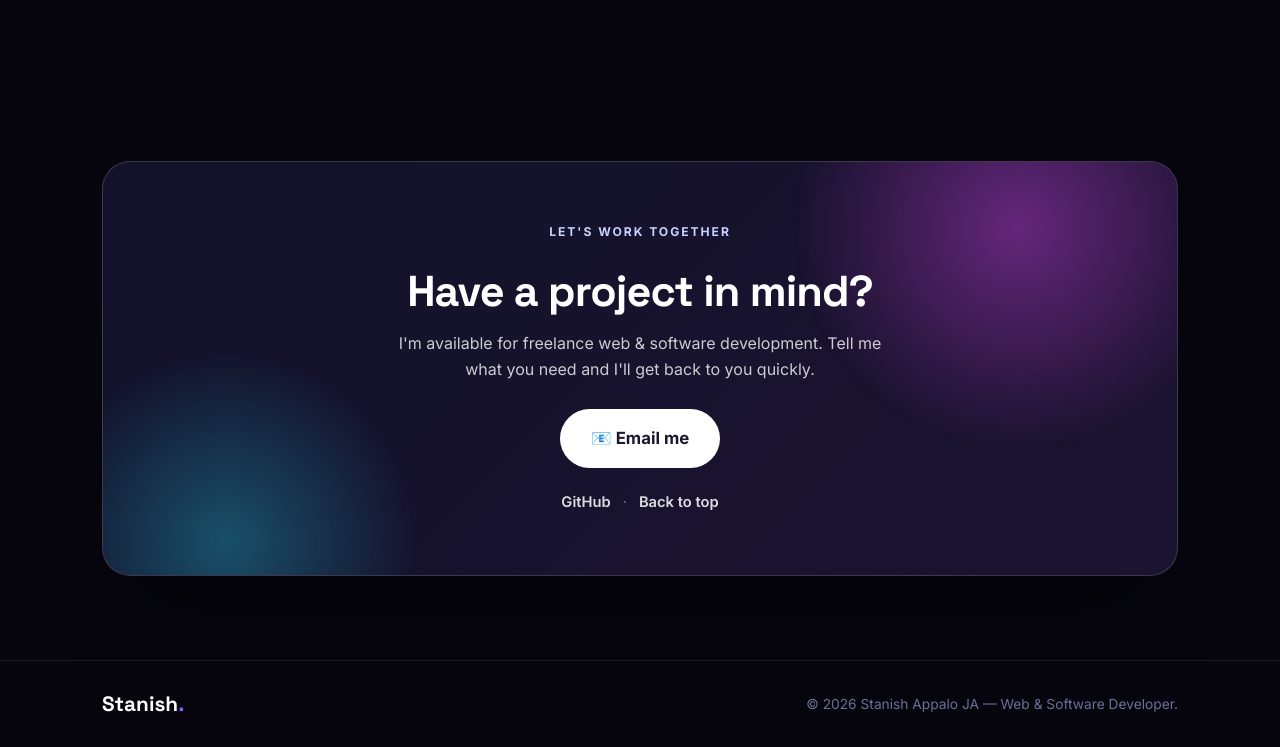
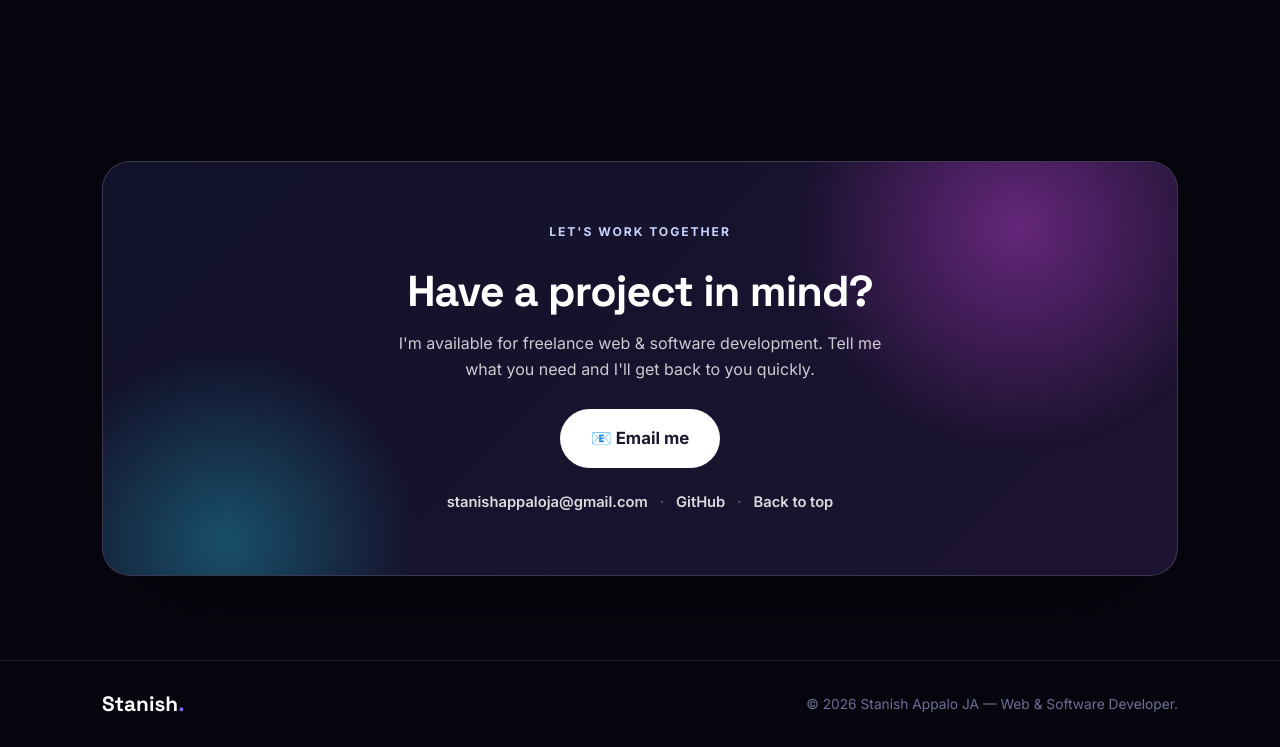
Before and after one commit to stanish-appalo/developer-portfolio, a plain HTML site: page index.html in a window 1280 px wide. Shown: the part 3222-3969 px from the top of the page. Drawn offline with Linux system fonts and the light colour scheme.

Commit message:
Add real contact email to portfolio

```diff
--- a/index.html
+++ b/index.html
@@ -240,9 +240,10 @@
           <p class="eyebrow light">Let's work together</p>
           <h2>Have a project in mind?</h2>
           <p>I'm available for freelance web &amp; software development. Tell me what you need and I'll get back to you quickly.</p>
-          <!-- TODO: replace with your real contact email before publishing -->
-          <a href="mailto:your.email@example.com" class="btn btn-light btn-lg btn-sheen">📧 Email me</a>
+          <a href="mailto:stanishappaloja@gmail.com" class="btn btn-light btn-lg btn-sheen">📧 Email me</a>
           <div class="contact-links">
+            <a href="mailto:stanishappaloja@gmail.com">stanishappaloja@gmail.com</a>
+            <span>·</span>
             <a href="https://github.com/stanish-appalo" target="_blank">GitHub</a>
             <span>·</span>
             <a href="#top">Back to top</a>
```
